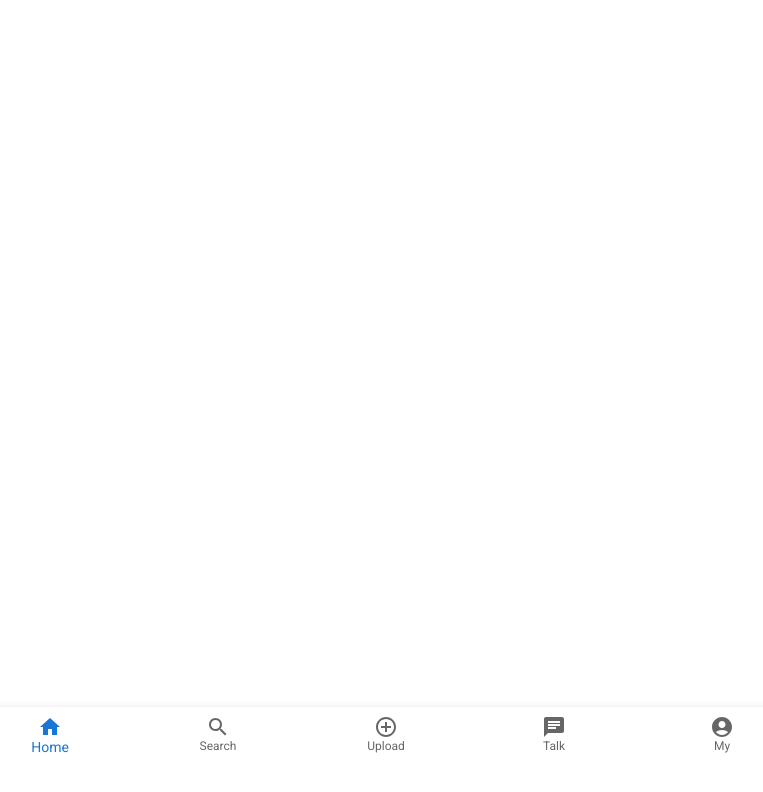
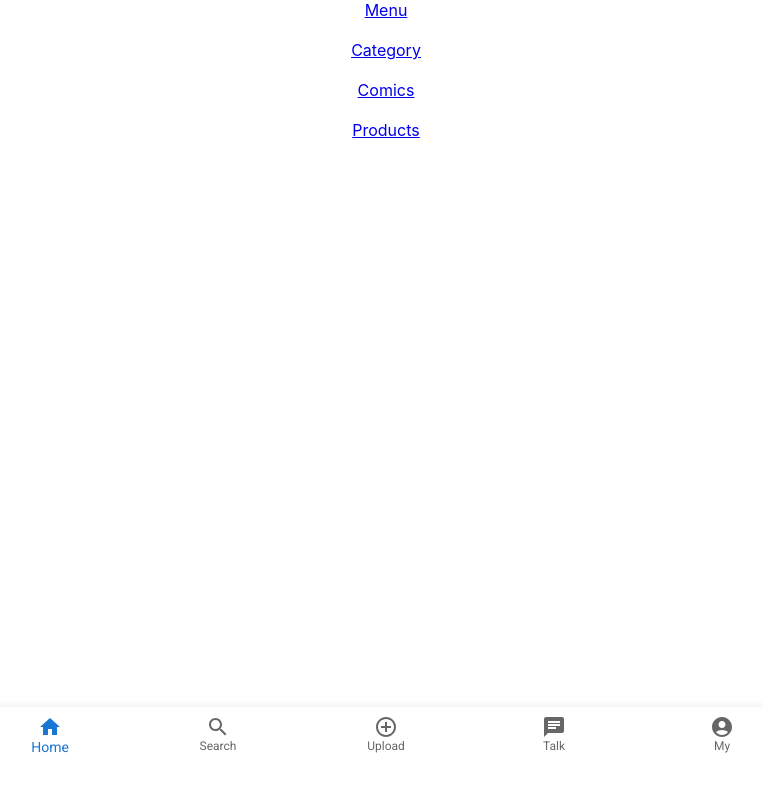
Before and after one commit to Saddam-tech/retrovalley-front-20230608, a React (Create React App) app: page /#/ in a window 1280 px wide. Shown: the top 792 px of the page, without its empty margins (254-1017 px from the left). Built offline with nearby package versions, Linux system fonts and the light colour scheme; a web font is replaced by a local one.

Commit message:
working on the specProduct page

```diff
--- a/src/components/Home.js
+++ b/src/components/Home.js
@@ -16,11 +16,12 @@ const Home = () => {
     <Container>
       <Outlet />
 
-      {/* <div className="routes-wrap">
+      <div className="routes-wrap">
         <Link to="Menu">Menu</Link>
         <Link to="category">Category</Link>
         <Link to="comics">Comics</Link>
-      </div> */}
+        <Link to="products">Products</Link>
+      </div>
 
       <Paper
         sx={{
@@ -62,6 +63,7 @@ const Container = styled.section`
   align-items: center;
   justify-content: center;
   width: 100%;
+  flex-direction: column;
 
   .routes-wrap {
     display: flex;
--- /dev/null
+++ b/src/components/Products/ProductSpec.js
@@ -0,0 +1,57 @@
+import React from "react";
+import styled from "styled-components";
+import retro_toy from "../../img/retro_toy.png";
+import ArrowBackIosIcon from "@mui/icons-material/ArrowBackIos";
+import ShoppingCartTwoToneIcon from "@mui/icons-material/ShoppingCartTwoTone";
+
+const ProductSpec = () => {
+  return (
+    <Container>
+      <div className="header">
+        <div className="inner-wrap">
+          <ArrowBackIosIcon />
+          <h1>레트로토이</h1>
+        </div>
+        <ShoppingCartTwoToneIcon />
+      </div>
+      <div className="img-holder">
+        <img className="product-image" src={retro_toy} alt="retro-toy" />
+      </div>
+    </Container>
+  );
+};
+
+export default ProductSpec;
+
+const Container = styled.section`
+  display: flex;
+  flex-direction: column;
+
+  .header {
+    display: flex;
+    align-items: center;
+    justify-content: space-around;
+    width: 100%;
+    gap: 120px;
+
+    .inner-wrap {
+      display: flex;
+      align-items: center;
+      gap: 30px;
+
+      h1 {
+        font-size: 24px;
+        font-weight: 400;
+        color: #191919;
+      }
+    }
+  }
+  .img-holder {
+    width: 100%;
+    .product-image {
+      width: 100vw;
+      max-height: 350px;
+      object-fit: cover;
+    }
+  }
+`;
--- a/src/router.js
+++ b/src/router.js
@@ -1,4 +1,5 @@
 import Home from "./components/Home";
+import ProductSpec from "./components/Products/ProductSpec";
 
 export const router = [
   {
@@ -6,4 +7,9 @@ export const router = [
     path: "/",
     element: <Home />,
   },
+  {
+    route: "ProductSpec",
+    path: "/products/product/:id",
+    element: <ProductSpec />,
+  },
 ];
```
Also changed, not shown: src/img/retro_toy.png (added).
